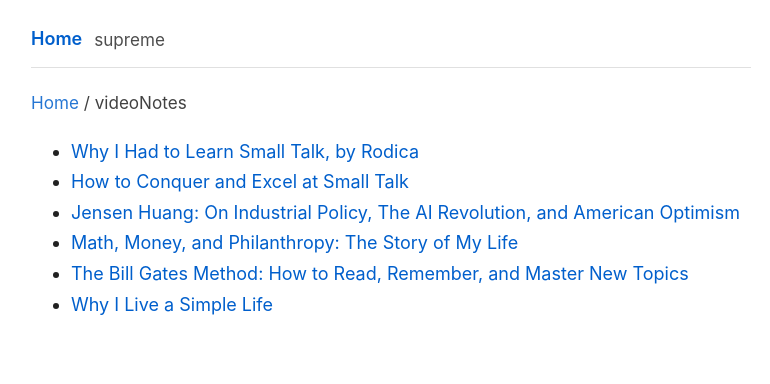
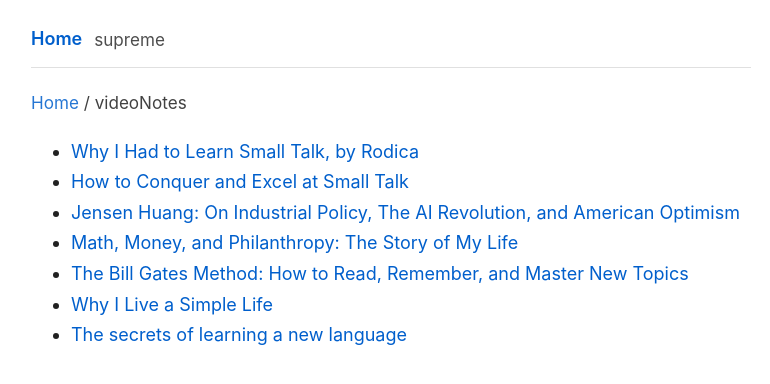
Before and after one commit to CompositeLizard/supreme, a Jekyll site: the page built from videoNotes/index.md, in a window 1280 px wide. Shown: the top 384 px of the page, without its empty margins (249-1019 px from the left). Built offline with Jekyll 4.4.1, drawn with Linux system fonts in a browser that asks for light colours.

Commit message:
Update index.md

```diff
--- a/videoNotes/index.md
+++ b/videoNotes/index.md
@@ -8,3 +8,4 @@ title: Notes
 - [Math, Money, and Philanthropy: The Story of My Life](Math-Money-Philanthropy-Story-of-My-Life.md)
 - [The Bill Gates Method: How to Read, Remember, and Master New Topics](Bil-Gates-Method-Reading.md)
 - [Why I Live a Simple Life](why-simple-life.md)
+- [The secrets of learning a new language](Secret-Polyglots.md)
```
